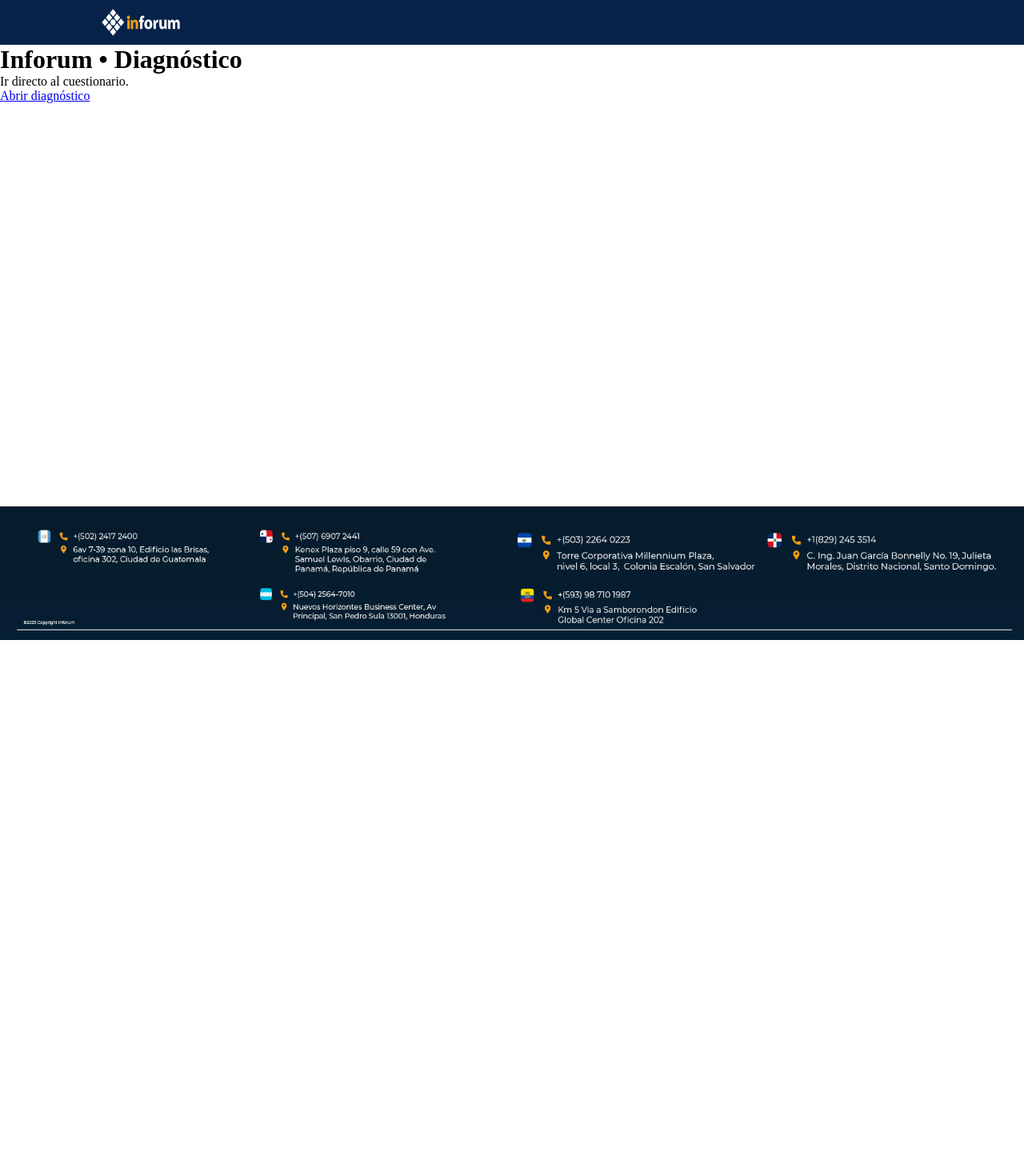
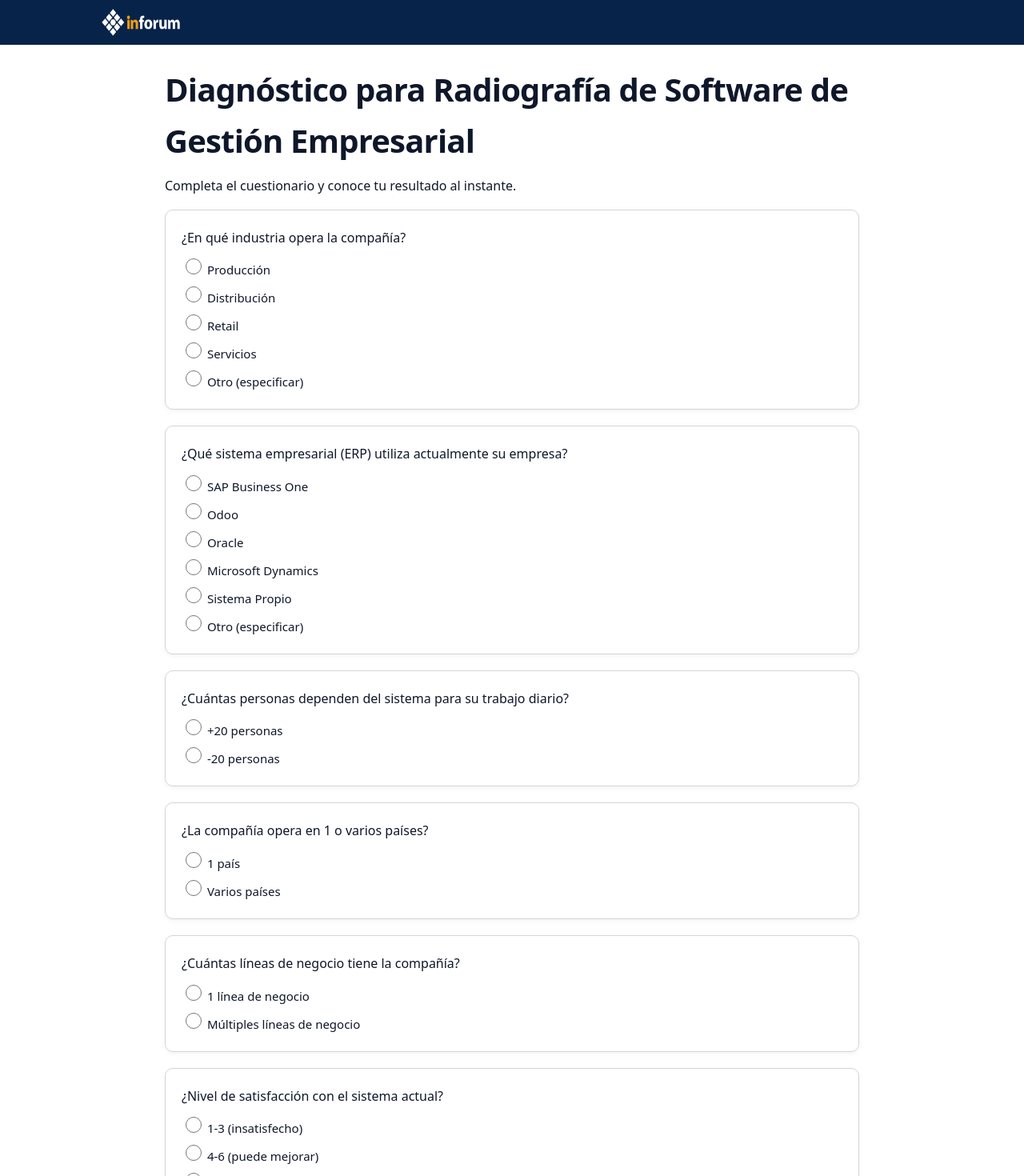
Before and after one commit to grupoinforum/inforum-diagnostico, a Next.js app in the folder inforum-diagnostico/: page / in a window 1280 px wide. Shown: the top 1470 px of the page at 80% size. Before the commit the page ends 800 px from the top, so only its background shows below. Built offline with nearby package versions, Linux system fonts and the light colour scheme.

Commit message:
Update page.tsx

```diff
--- a/inforum-diagnostico/app/page.tsx
+++ b/inforum-diagnostico/app/page.tsx
@@ -1,17 +1,60 @@
+export default function Page() {
+  return (
+    <div className="quiz">
+      <h1>Diagnóstico para Radiografía de Software de Gestión Empresarial</h1>
+      <p>Completa el cuestionario y conoce tu resultado al instante.</p>
 
-import Link from "next/link";
+      <div className="question-block">
+        <p>¿En qué industria opera la compañía?</p>
+        <label><input type="radio" name="industria" /> Producción</label>
+        <label><input type="radio" name="industria" /> Distribución</label>
+        <label><input type="radio" name="industria" /> Retail</label>
+        <label><input type="radio" name="industria" /> Servicios</label>
+        <label><input type="radio" name="industria" /> Otro (especificar)</label>
+      </div>
 
-export default function Home() {
-  return (
-    <main className="max-w-3xl mx-auto p-6">
-      <h1 className="text-2xl font-semibold mb-4">Inforum • Diagnóstico</h1>
-      <p className="text-gray-600 mb-6">Ir directo al cuestionario.</p>
-      <Link
-        href="/diagnostico"
-        className="inline-block px-5 py-3 rounded-2xl shadow bg-blue-600 text-white"
-      >
-        Abrir diagnóstico
-      </Link>
-    </main>
+      <div className="question-block">
+        <p>¿Qué sistema empresarial (ERP) utiliza actualmente su empresa?</p>
+        <label><input type="radio" name="erp" /> SAP Business One</label>
+        <label><input type="radio" name="erp" /> Odoo</label>
+        <label><input type="radio" name="erp" /> Oracle</label>
+        <label><input type="radio" name="erp" /> Microsoft Dynamics</label>
+        <label><input type="radio" name="erp" /> Sistema Propio</label>
+        <label><input type="radio" name="erp" /> Otro (especificar)</label>
+      </div>
+
+      <div className="question-block">
+        <p>¿Cuántas personas dependen del sistema para su trabajo diario?</p>
+        <label><input type="radio" name="personas" /> +20 personas</label>
+        <label><input type="radio" name="personas" /> -20 personas</label>
+      </div>
+
+      <div className="question-block">
+        <p>¿La compañía opera en 1 o varios países?</p>
+        <label><input type="radio" name="paises" /> 1 país</label>
+        <label><input type="radio" name="paises" /> Varios países</label>
+      </div>
+
+      <div className="question-block">
+        <p>¿Cuántas líneas de negocio tiene la compañía?</p>
+        <label><input type="radio" name="lineas" /> 1 línea de negocio</label>
+        <label><input type="radio" name="lineas" /> Múltiples líneas de negocio</label>
+      </div>
+
+      <div className="question-block">
+        <p>¿Nivel de satisfacción con el sistema actual?</p>
+        <label><input type="radio" name="satisfaccion" /> 1-3 (insatisfecho)</label>
+        <label><input type="radio" name="satisfaccion" /> 4-6 (puede mejorar)</label>
+        <label><input type="radio" name="satisfaccion" /> 7-10 (cumple)</label>
+      </div>
+
+      <div className="question-block">
+        <p>¿La empresa es pro-tecnología?</p>
+        <label><input type="radio" name="pro_tech" /> Sí</label>
+        <label><input type="radio" name="pro_tech" /> No</label>
+      </div>
+
+      <button type="submit">Siguiente</button>
+    </div>
   );
 }
```
